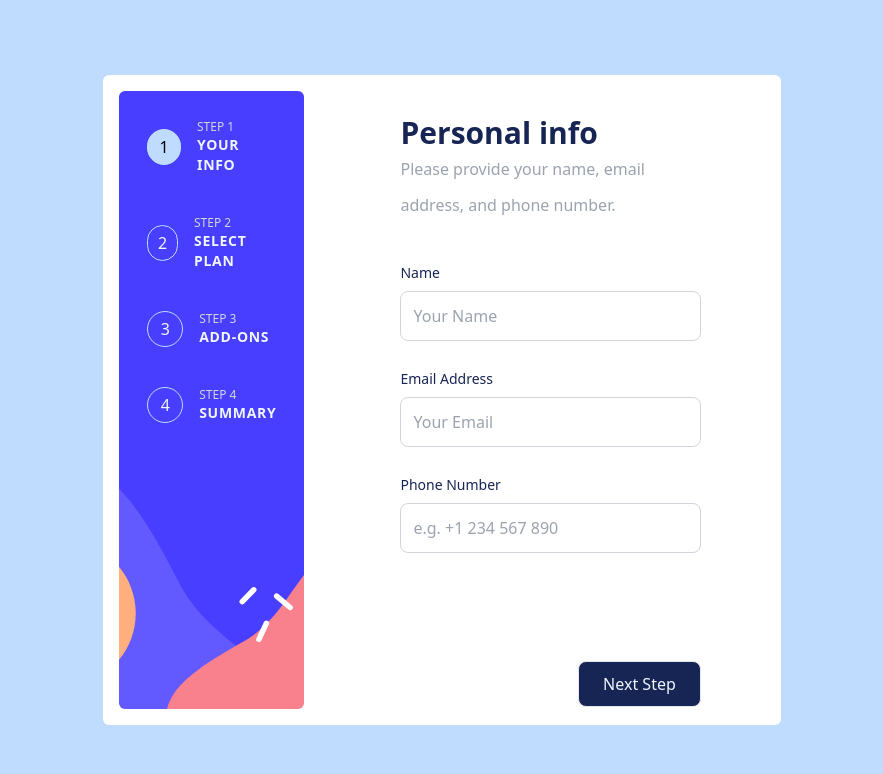
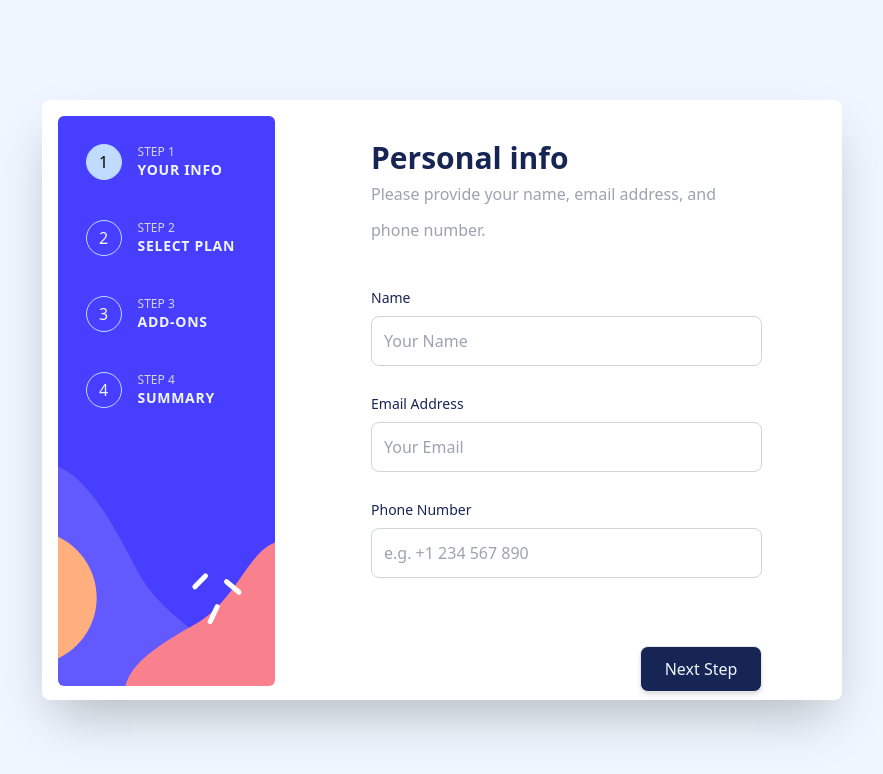
Before and after one commit to Vladyslav-Davydenko/MultiStepForm, a React (Vite) app in the folder multi-step-form/: page / in a window 1280 px wide. Shown: the top 774 px of the page, without its empty margins (198-1081 px from the left). Built offline with nearby package versions, Linux system fonts and the light colour scheme.

Commit message:
Some shadow and color adjustments

```diff
--- a/multi-step-form/src/App.tsx
+++ b/multi-step-form/src/App.tsx
@@ -2,7 +2,7 @@ import MainPanel from "./pages/Main.panel";
 
 function App() {
   return (
-    <main className="flex min-h-screen p-6 bg-blue-200 justify-center items-center">
+    <main className="flex min-h-screen p-6 bg-blue-50 justify-center items-center">
       <MainPanel />
     </main>
   );
--- a/multi-step-form/src/components/button/NextButton.tsx
+++ b/multi-step-form/src/components/button/NextButton.tsx
@@ -3,7 +3,7 @@ export default function NextButton(): JSX.Element {
     <input
       type="submit"
       value="Next Step"
-      className="bg-blue-950 text-blue-50 py-2.5 px-6 rounded-lg text-md border hover:bg-blue-50 hover:text-blue-950 hover:border hover:border-blue-950 transition duration-300 active:translate-y-0.5"
+      className="bg-blue-950 text-blue-50 py-2.5 px-6 rounded-lg text-md border hover:bg-blue-50 hover:text-blue-950 hover:border hover:border-blue-950 transition duration-300 active:translate-y-0.5 hover:-translate-y-1 shadow-md hover:shadow-lx active:shadow"
     />
   );
 }
--- a/multi-step-form/src/components/navigation/NavBar.tsx
+++ b/multi-step-form/src/components/navigation/NavBar.tsx
@@ -17,7 +17,7 @@ export default function NavBar({
   navigateTo,
 }: Props): JSX.Element {
   return (
-    <nav className="bg-blue-600 h-[95%] w-[38%] m-4 rounded-md p-7 bg-desktop-sidebar bg-cover bg-center">
+    <nav className="bg-blue-600 h-[95%] w-[40%] m-4 rounded-md p-7 bg-desktop-sidebar bg-cover bg-center">
       <div className="text-blue-50 flex flex-col gap-10">
         <div
           className="flex gap-4 items-center hover:text-white hover:cursor-pointer transition-all"
--- a/multi-step-form/src/pages/Main.panel.tsx
+++ b/multi-step-form/src/pages/Main.panel.tsx
@@ -8,7 +8,7 @@ import { INFO_ROUTE } from "../variables/Routes";
 function MainPanel() {
   const [activePanel, setActivePanel] = useState<string>(INFO_ROUTE);
   return (
-    <div className="flex h-[650px] w-[55%] bg-white rounded-md">
+    <div className="flex h-[600px] w-[65%] bg-white rounded-lg shadow-2xl">
       <NavBar activePanel={activePanel} navigateTo={setActivePanel} />
       <MainForm activePanel={activePanel} navigateTo={setActivePanel} />
     </div>
--- a/multi-step-form/src/pages/forms/InfoForm.tsx
+++ b/multi-step-form/src/pages/forms/InfoForm.tsx
@@ -27,7 +27,7 @@ export default function InfoForm({ onNextPanel }: Props): JSX.Element {
             type="text"
             placeholder="Your Name"
             id="input-name"
-            className="p-3 rounded-lg border border-gray-300 outline-blue-800 font-medium"
+            className="p-3 rounded-lg border border-gray-300 outline-blue-800 font-medium placeholder:font-normal"
             spellCheck="false"
           />
         </div>
@@ -39,7 +39,7 @@ export default function InfoForm({ onNextPanel }: Props): JSX.Element {
             type="email"
             placeholder="Your Email"
             id="input-email"
-            className="p-3 rounded-lg border border-gray-300 outline-blue-800 font-medium "
+            className="p-3 rounded-lg border border-gray-300 outline-blue-800 font-medium placeholder:font-normal"
             spellCheck="false"
           />
         </div>
@@ -51,10 +51,10 @@ export default function InfoForm({ onNextPanel }: Props): JSX.Element {
             type="phone"
             placeholder="e.g. +1 234 567 890"
             id="input-phone"
-            className="p-3 rounded-lg border border-gray-300 outline-blue-800 font-medium"
+            className="p-3 rounded-lg border border-gray-300 outline-blue-800 font-medium placeholder:font-normal"
           />
         </div>
-        <div className="flex justify-end mt-20">
+        <div className="flex justify-end mt-10">
           <NextButton />
         </div>
       </form>
```
